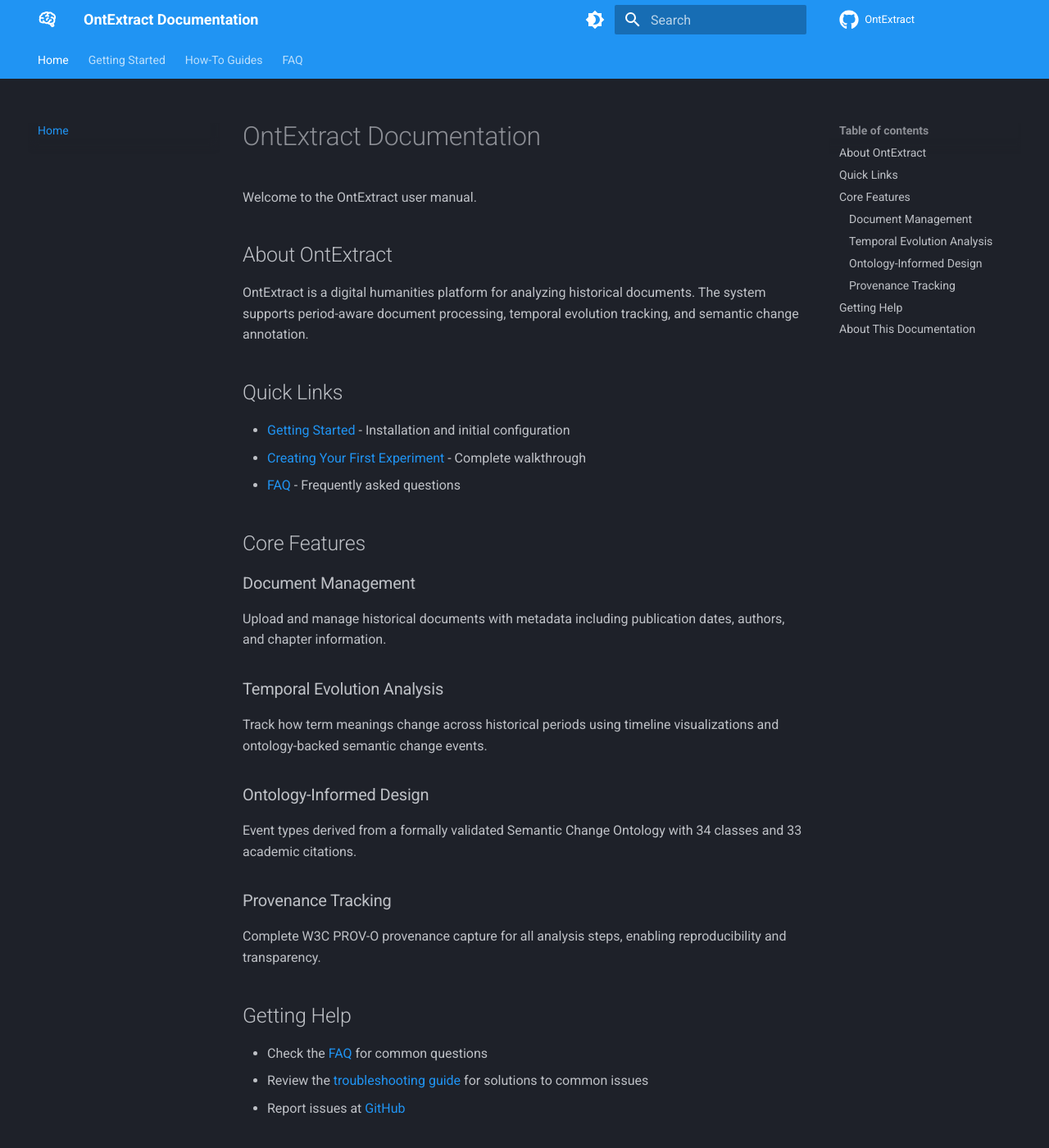
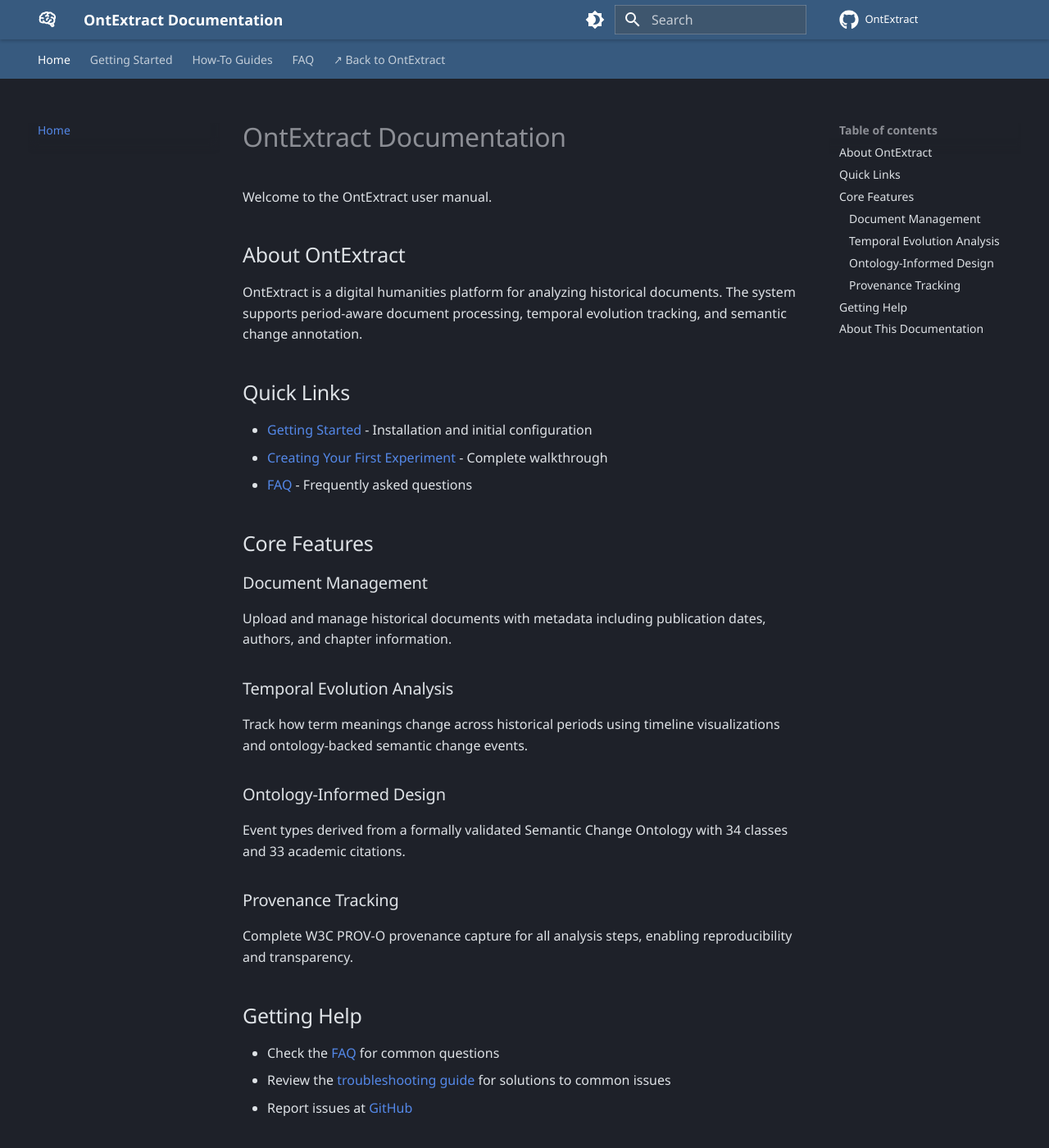
Before and after one commit to MatLab-Research/OntExtract, an MkDocs documentation site: the page built from docs/index.md, in a window 1280 px wide and 1400 px high. Shown: the whole window at 82% size. Built offline with MkDocs 1.6.1 and Material for MkDocs 9.7.7, drawn with Linux system fonts in a browser that asks for light colours; some web fonts are replaced; comment, search, counter and statistics services are not loaded.

Commit message:
docs: configure MkDocs theme to match OntExtract colors
- Created custom.css matching OntExtract color scheme:
  - Primary: #375a7f (header/navbar)
  - Accent: #00bc8c (teal highlights)
  - Secondary: #444 (dark backgrounds)
- Updated mkdocs.yml:
  - Changed primary color to indigo (closer to OntExtract)
  - Set Segoe UI as primary font (matches OntExtract)
  - Added custom CSS file to extra_css
- Added navigation link back to OntExtract (localhost:8765)

Documentation header now visually consistent with main application.

```diff
--- /dev/null
+++ b/docs/assets/css/custom.css
@@ -0,0 +1,104 @@
+/* Custom CSS to match OntExtract color scheme */
+
+:root {
+  /* OntExtract color variables */
+  --ontextract-primary: #375a7f;
+  --ontextract-secondary: #444;
+  --ontextract-accent: #00bc8c;
+  --ontextract-warning: #f39c12;
+  --ontextract-danger: #e74c3c;
+}
+
+/* Override Material theme colors to match OntExtract */
+[data-md-color-scheme="slate"] {
+  /* Primary color (header, links) */
+  --md-primary-fg-color: #375a7f;
+  --md-primary-fg-color--light: #4e73df;
+  --md-primary-fg-color--dark: #2a4a68;
+
+  /* Accent color (buttons, highlights) */
+  --md-accent-fg-color: #00bc8c;
+  --md-accent-fg-color--transparent: rgba(0, 188, 140, 0.1);
+
+  /* Typography */
+  --md-typeset-color: #dee2e6;
+  --md-typeset-a-color: #00bc8c;
+}
+
+[data-md-color-scheme="default"] {
+  /* Light mode - keep similar colors but lighter variants */
+  --md-primary-fg-color: #375a7f;
+  --md-primary-fg-color--light: #4e73df;
+  --md-primary-fg-color--dark: #2a4a68;
+
+  --md-accent-fg-color: #00bc8c;
+  --md-accent-fg-color--transparent: rgba(0, 188, 140, 0.1);
+}
+
+/* Header styling to match OntExtract navbar */
+.md-header {
+  background-color: var(--ontextract-primary);
+  box-shadow: 0 2px 4px rgba(0, 0, 0, 0.2);
+}
+
+/* Search box styling */
+.md-search__input {
+  background-color: rgba(255, 255, 255, 0.1);
+  border: 1px solid rgba(255, 255, 255, 0.2);
+}
+
+.md-search__input:hover {
+  background-color: rgba(255, 255, 255, 0.15);
+}
+
+/* Navigation tabs */
+.md-tabs {
+  background-color: var(--ontextract-primary);
+}
+
+/* Code blocks */
+.md-typeset code {
+  background-color: var(--ontextract-secondary);
+  color: #f8f9fa;
+}
+
+/* Buttons and call-to-action elements */
+.md-button--primary {
+  background-color: var(--ontextract-primary);
+  border-color: var(--ontextract-primary);
+}
+
+.md-button--primary:hover {
+  background-color: #4e73df;
+  transform: translateY(-1px);
+  box-shadow: 0 4px 8px rgba(0, 0, 0, 0.2);
+}
+
+/* Admonitions matching OntExtract style */
+.md-typeset .admonition.tip,
+.md-typeset .admonition.note {
+  border-left-color: var(--ontextract-accent);
+}
+
+.md-typeset .admonition.warning {
+  border-left-color: var(--ontextract-warning);
+}
+
+.md-typeset .admonition.danger {
+  border-left-color: var(--ontextract-danger);
+}
+
+/* Table of contents */
+.md-nav__link--active {
+  color: var(--ontextract-accent);
+}
+
+/* Footer */
+.md-footer {
+  background-color: var(--ontextract-secondary);
+}
+
+/* Ensure consistent font rendering */
+body {
+  font-family: 'Segoe UI', Tahoma, Geneva, Verdana, sans-serif;
+}
--- a/mkdocs.yml
+++ b/mkdocs.yml
@@ -13,14 +13,14 @@
   palette:
     # Dark mode (matches OntExtract Darkly theme)
     - scheme: slate
-      primary: blue
+      primary: indigo
       accent: teal
       toggle:
         icon: material/brightness-4
         name: Switch to light mode
     # Light mode
     - scheme: default
-      primary: blue
+      primary: indigo
       accent: teal
       toggle:
         icon: material/brightness-7
@@ -40,6 +40,10 @@
   icon:
     logo: material/brain
     repo: fontawesome/brands/github
+
+  font:
+    text: Segoe UI
+    code: Roboto Mono
 
 plugins:
   - search:
@@ -67,6 +71,10 @@
   - How-To Guides:
       - Create Temporal Experiment: how-to/create-temporal-experiment.md
   - FAQ: faq.md
+  - "↗ Back to OntExtract": "http://localhost:8765/"
+
+extra_css:
+  - assets/css/custom.css
 
 extra:
   social:
```
